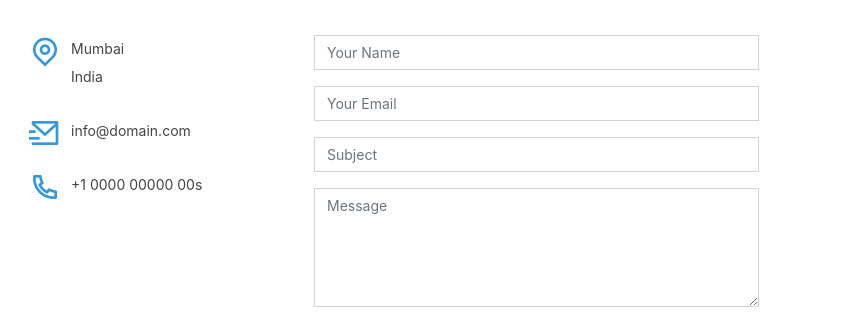
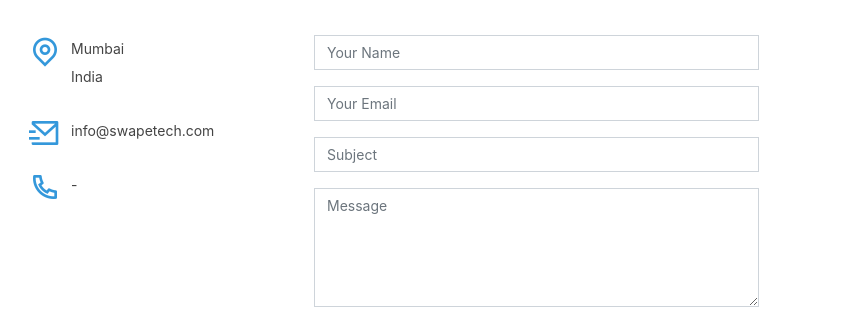
Before and after one commit to schowkekar/startup-landing-page, a website with bundled scripts: page index.html in a window 1280 px wide. Shown: the part 3061-3374 px from the top of the page, 436-1280 px from the left. Built offline with nearby package versions, Linux system fonts and the light colour scheme.

Commit message:
domain name changed
domain name changed

```diff
--- a/index.html
+++ b/index.html
@@ -963,12 +963,12 @@
 
                             <div>
                                 <i class="ri-mail-send-line"></i>
-                                <p>info@domain.com</p>
+                                <p>info@swapetech.com</p>
                             </div>
 
                             <div>
                                 <i class="ri-phone-line"></i>
-                                <p>+1 0000 00000 00s</p>
+                                <p>-</p>
                             </div>
 
                         </div>
```
